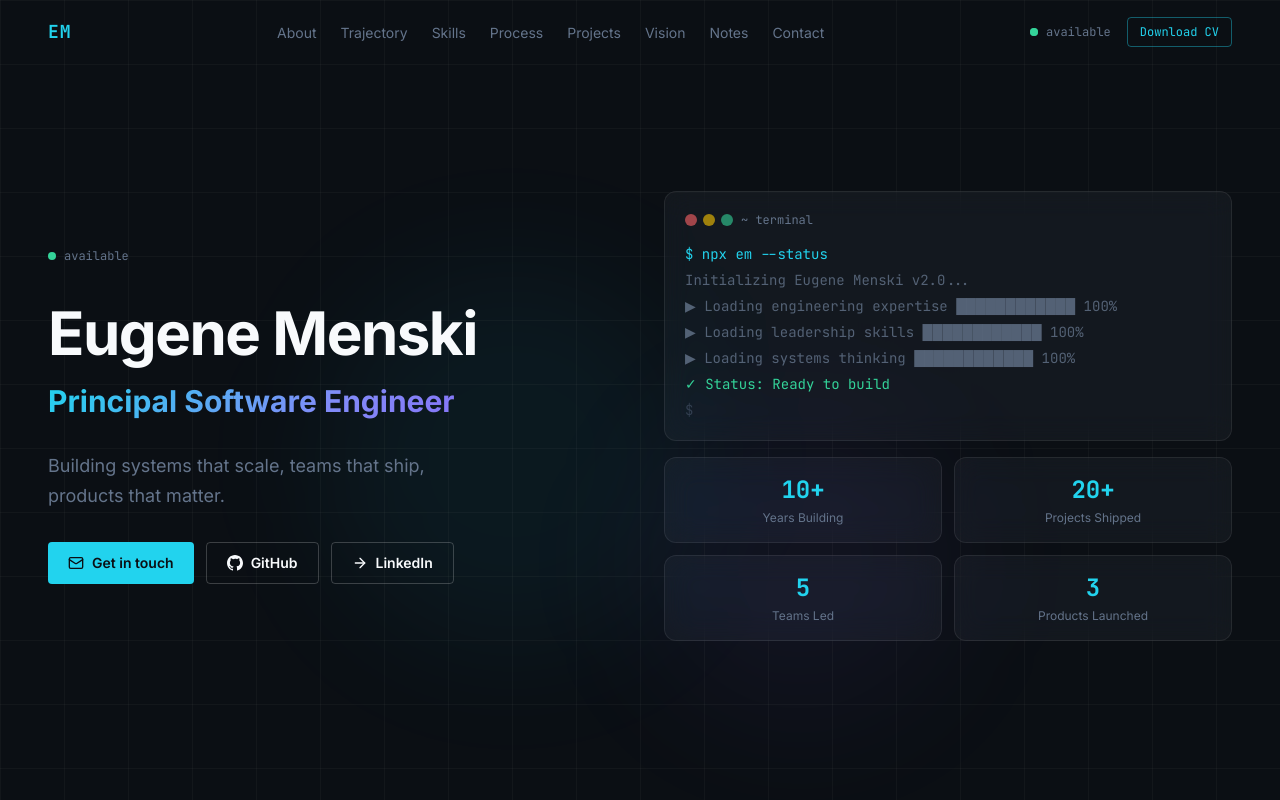
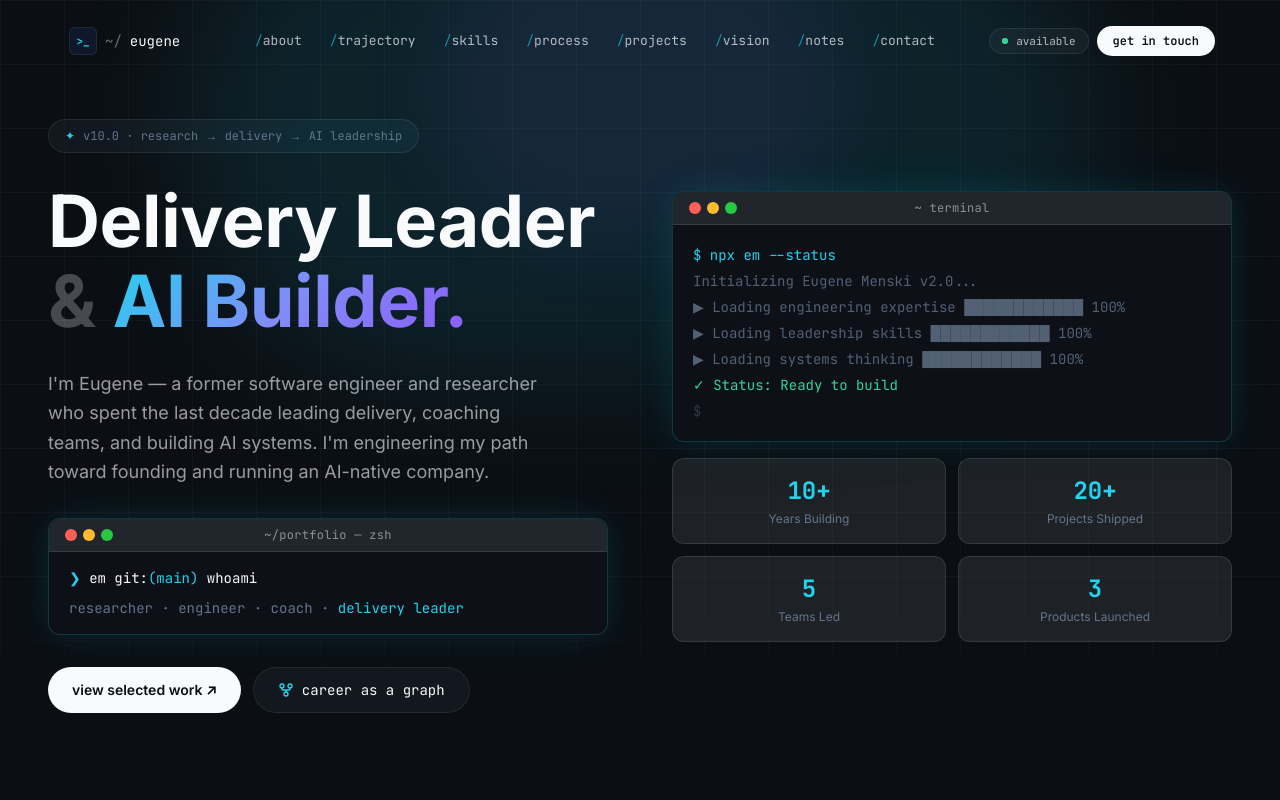
Before and after one commit to eamoe/digital-cv, a Next.js app: page /digital-cv/ in a window 1280 px wide. Shown: the top 800 px of the page. Built offline with nearby package versions, Linux system fonts and the light colour scheme.

Commit message:
feat(hero/nav): redesign hero left column and floating pill nav.

```diff
--- a/src/components/portfolio/Contact.tsx
+++ b/src/components/portfolio/Contact.tsx
@@ -158,7 +158,7 @@ export default function Contact() {
 
               <p>
                 <span className="text-primary">$</span>{' '}
-                <span className="cursor-blink">_</span>
+                <span className="cursor-blink text-primary font-mono">_</span>
               </p>
             </div>
           </motion.div>
--- a/src/components/portfolio/Hero.tsx
+++ b/src/components/portfolio/Hero.tsx
@@ -1,15 +1,7 @@
 'use client'
 
 import { motion } from 'framer-motion'
-import { Mail, ArrowRight } from 'lucide-react'
-
-function GithubIcon({ className }: { className?: string }) {
-  return (
-    <svg className={className} viewBox="0 0 24 24" fill="currentColor" aria-hidden="true">
-      <path d="M12 0C5.37 0 0 5.37 0 12c0 5.3 3.44 9.8 8.21 11.39.6.11.82-.26.82-.58v-2.23c-3.34.73-4.03-1.42-4.03-1.42-.55-1.39-1.34-1.76-1.34-1.76-1.09-.74.08-.73.08-.73 1.2.08 1.84 1.24 1.84 1.24 1.07 1.83 2.81 1.3 3.49 1 .11-.78.42-1.31.76-1.61-2.67-.3-5.47-1.33-5.47-5.93 0-1.31.47-2.38 1.24-3.22-.12-.3-.54-1.52.12-3.18 0 0 1.01-.32 3.3 1.23a11.5 11.5 0 0 1 3-.4c1.02 0 2.04.13 3 .4 2.28-1.55 3.29-1.23 3.29-1.23.66 1.66.24 2.88.12 3.18.77.84 1.24 1.91 1.24 3.22 0 4.61-2.81 5.63-5.48 5.92.43.37.82 1.1.82 2.22v3.29c0 .32.19.69.8.58C20.56 21.8 24 17.3 24 12c0-6.63-5.37-12-12-12z" />
-    </svg>
-  )
-}
+import { GitFork } from 'lucide-react'
 import profile from '@/data/profile.json'
 
 const fadeUp = (delay = 0) => ({
@@ -22,109 +14,119 @@ export default function Hero() {
   return (
     <section
       id="hero"
-      className="relative min-h-screen flex items-center grid-bg overflow-hidden"
+      className="relative min-h-screen flex items-center overflow-hidden"
     >
-      {/* Subtle radial glow behind content */}
+      {/* Grid that fades at the bottom */}
+      <div className="absolute inset-0 grid-bg mask-fade-b pointer-events-none" />
+
+      {/* Top-center gradient bloom */}
       <div className="absolute inset-0 pointer-events-none">
-        <div className="absolute top-1/3 left-1/4 w-96 h-96 bg-primary/5 rounded-full blur-3xl" />
-        <div className="absolute top-1/2 right-1/4 w-80 h-80 bg-accent/5 rounded-full blur-3xl" />
+        <div className="absolute -top-32 left-1/2 -translate-x-1/2 w-[900px] h-[500px] bg-primary/10 rounded-full blur-3xl" />
+        <div className="absolute -top-16 left-1/2 -translate-x-1/2 w-[400px] h-[300px] bg-accent/8 rounded-full blur-2xl" />
       </div>
 
       <div className="relative max-w-[1232px] mx-auto px-6 pt-24 pb-16 w-full">
-        <div className="grid lg:grid-cols-2 gap-12 items-center">
+        <div className="grid lg:grid-cols-2 gap-16 items-center">
 
-          {/* ── Left: headline + tagline + CTAs ─────────────────── */}
+          {/* ── Left column ─────────────────────────────────── */}
           <div className="space-y-8">
 
-            {/* Availability badge */}
-            <motion.div {...fadeUp(0)} className="flex items-center gap-2">
-              <span className="relative flex h-2 w-2">
-                <span className="animate-ping absolute inline-flex h-full w-full rounded-full bg-emerald opacity-75" />
-                <span className="relative inline-flex h-2 w-2 rounded-full bg-emerald" />
+            {/* Version / tagline badge */}
+            <motion.div {...fadeUp(0)}>
+              <span className="inline-flex items-center gap-2 px-4 py-2 glass rounded-full border border-white/8 text-xs font-mono text-muted">
+                <span className="text-primary">✦</span>
+                v10.0 · research → delivery → AI leadership
               </span>
-              <span className="text-xs font-mono text-muted">{profile.availability}</span>
             </motion.div>
 
-            {/* Name + role */}
-            <motion.div {...fadeUp(0.1)} className="space-y-3">
-              <h1 className="text-5xl lg:text-6xl font-bold tracking-tight text-foreground leading-tight">
-                {profile.name}
+            {/* Giant headline */}
+            <motion.div {...fadeUp(0.1)}>
+              <h1 className="font-bold leading-none tracking-tight">
+                <span className="block text-6xl lg:text-7xl text-foreground">Delivery Leader</span>
+                <span className="block text-6xl lg:text-7xl mt-2">
+                  <span className="text-foreground/25">&amp;</span>{' '}
+                  <span className="text-gradient-cyan-violet">AI Builder.</span>
+                </span>
               </h1>
-              <h2 className="text-2xl lg:text-3xl font-bold text-gradient-cyan-violet">
-                {profile.role}
-              </h2>
             </motion.div>
 
-            <motion.p {...fadeUp(0.2)} className="text-muted text-lg leading-relaxed max-w-md">
-              {profile.tagline}
+            {/* Bio */}
+            <motion.p {...fadeUp(0.2)} className="text-foreground/60 text-lg leading-relaxed max-w-lg">
+              I&apos;m {profile.name.split(' ')[0]} — a former software engineer and researcher who spent
+              the last decade leading delivery, coaching teams, and building AI systems.
+              I&apos;m engineering my path toward founding and running an AI-native company.
             </motion.p>
 
+            {/* Terminal: whoami */}
+            <motion.div {...fadeUp(0.3)} className="rounded-xl border border-primary/20 font-mono text-sm overflow-hidden bg-[#0d1117] shadow-[0_0_32px_#22d3ee18,0_0_64px_#22d3ee0a]">
+              <div className="flex items-center px-4 py-2.5 bg-[#21262d] border-b border-white/10 relative">
+                <div className="flex gap-1.5">
+                  <span className="w-3 h-3 rounded-full bg-[#ff5f57]" />
+                  <span className="w-3 h-3 rounded-full bg-[#febc2e]" />
+                  <span className="w-3 h-3 rounded-full bg-[#28c840]" />
+                </div>
+                <span className="absolute left-1/2 -translate-x-1/2 text-xs text-foreground/50 tracking-wide">~/portfolio — zsh</span>
+              </div>
+              <div className="px-5 py-4 space-y-2.5">
+                <p>
+                  <span className="text-primary">❯</span>{' '}
+                  <span className="text-foreground">em</span>{' '}
+                  <span className="text-foreground">git:</span>
+                  <span className="text-primary">(main)</span>{' '}
+                  <span className="text-foreground">whoami</span>
+                </p>
+                <p className="text-muted">
+                  researcher · engineer · coach · <span className="text-primary">delivery leader</span>
+                  <span className="cursor-blink text-primary font-mono">_</span>
+                </p>
+              </div>
+            </motion.div>
+
             {/* CTAs */}
-            <motion.div {...fadeUp(0.3)} className="flex flex-wrap gap-3">
+            <motion.div {...fadeUp(0.4)} className="flex flex-wrap gap-3">
               <a
-                href={`mailto:${profile.email}`}
-                className="inline-flex items-center gap-2 px-5 py-2.5 bg-primary text-background rounded font-semibold text-sm hover:bg-primary/90 transition-colors duration-200"
+                href="#projects"
+                className="inline-flex items-center gap-2 px-6 py-3 bg-foreground text-background rounded-full font-semibold text-sm hover:bg-foreground/90 transition-colors duration-200"
               >
-                <Mail className="w-4 h-4" />
-                Get in touch
+                view selected work ↗
               </a>
               <a
-                href={profile.social.github}
-                target="_blank"
-                rel="noopener noreferrer"
-                className="inline-flex items-center gap-2 px-5 py-2.5 border border-white/20 text-foreground rounded font-semibold text-sm hover:border-white/40 hover:bg-white/5 transition-colors duration-200"
+                href="#trajectory"
+                className="inline-flex items-center gap-2 px-6 py-3 glass border border-white/8 text-foreground rounded-full font-mono text-sm hover:border-white/20 hover:bg-white/5 transition-colors duration-200"
               >
-                <GithubIcon className="w-4 h-4" />
-                GitHub
-              </a>
-              <a
-                href={profile.social.linkedin}
-                target="_blank"
-                rel="noopener noreferrer"
-                className="inline-flex items-center gap-2 px-5 py-2.5 border border-white/20 text-foreground rounded font-semibold text-sm hover:border-white/40 hover:bg-white/5 transition-colors duration-200"
-              >
-                <ArrowRight className="w-4 h-4" />
-                LinkedIn
+                <GitFork className="w-4 h-4 text-primary" />
+                career as a graph
               </a>
             </motion.div>
+
           </div>
 
-          {/* ── Right: terminal + metrics ────────────────────────── */}
+          {/* ── Right column: terminal + metrics ────────────── */}
           <motion.div {...fadeUp(0.2)} className="space-y-4">
 
-            {/* Terminal block */}
-            <div className="glass rounded-xl p-5 font-mono text-sm">
-              {/* Traffic lights */}
-              <div className="flex items-center gap-2 mb-4">
+            <div className="rounded-xl border border-primary/20 font-mono text-sm overflow-hidden bg-[#0d1117] shadow-[0_0_32px_#22d3ee18,0_0_64px_#22d3ee0a]">
+              <div className="flex items-center px-4 py-2.5 bg-[#21262d] border-b border-white/10 relative">
                 <div className="flex gap-1.5">
-                  <span className="w-3 h-3 rounded-full bg-red-400/60" />
-                  <span className="w-3 h-3 rounded-full bg-yellow-400/60" />
-                  <span className="w-3 h-3 rounded-full bg-emerald/60" />
+                  <span className="w-3 h-3 rounded-full bg-[#ff5f57]" />
+                  <span className="w-3 h-3 rounded-full bg-[#febc2e]" />
+                  <span className="w-3 h-3 rounded-full bg-[#28c840]" />
                 </div>
-                <span className="text-muted text-xs">~ terminal</span>
+                <span className="absolute left-1/2 -translate-x-1/2 text-xs text-foreground/50 tracking-wide">~ terminal</span>
               </div>
-              {/* Output lines */}
-              <div className="space-y-1.5">
+              <div className="space-y-1.5 p-5">
                 <p className="text-primary">$ {profile.terminal.command}</p>
                 {profile.terminal.lines.map((line, i) => (
                   <p key={i} className={i === profile.terminal.lines.length - 1 ? 'text-emerald' : 'text-muted/80'}>
                     {line}
                   </p>
                 ))}
-                {/* Blinking cursor */}
-                <p className="text-muted/40">
-                  $ <span className="cursor-blink">▊</span>
-                </p>
+                <p className="text-muted/40">$ <span className="cursor-blink text-primary font-mono">_</span></p>
               </div>
             </div>
 
-            {/* KPI metrics */}
             <div className="grid grid-cols-2 gap-3">
               {profile.metrics.map((metric) => (
-                <div
-                  key={metric.label}
-                  className="glass glass-hover rounded-xl p-4 text-center"
-                >
+                <div key={metric.label} className="rounded-xl p-4 text-center bg-white/8 border border-white/10 hover:bg-white/12 transition-colors duration-200">
                   <p className="text-2xl font-bold text-primary font-mono">{metric.value}</p>
                   <p className="text-xs text-muted mt-1">{metric.label}</p>
                 </div>
@@ -132,6 +134,7 @@ export default function Hero() {
             </div>
 
           </motion.div>
+
         </div>
       </div>
     </section>
--- a/src/components/portfolio/Nav.tsx
+++ b/src/components/portfolio/Nav.tsx
@@ -4,76 +4,88 @@ import { useState, useEffect } from 'react'
 import profile from '@/data/profile.json'
 
 const NAV_LINKS = [
-  { label: 'About',      href: '#about'      },
-  { label: 'Trajectory', href: '#trajectory' },
-  { label: 'Skills',     href: '#skills'     },
-  { label: 'Process',    href: '#process'    },
-  { label: 'Projects',   href: '#projects'   },
-  { label: 'Vision',     href: '#vision'     },
-  { label: 'Notes',      href: '#notes'      },
-  { label: 'Contact',    href: '#contact'    },
+  { label: 'about',      href: '#about'      },
+  { label: 'trajectory', href: '#trajectory' },
+  { label: 'skills',     href: '#skills'     },
+  { label: 'process',    href: '#process'    },
+  { label: 'projects',   href: '#projects'   },
+  { label: 'vision',     href: '#vision'     },
+  { label: 'notes',      href: '#notes'      },
+  { label: 'contact',    href: '#contact'    },
 ]
 
 export default function Nav() {
   const [scrolled, setScrolled] = useState(false)
 
   useEffect(() => {
-    const onScroll = () => setScrolled(window.scrollY > 20)
+    const onScroll = () => setScrolled(window.scrollY > 12)
+    onScroll()
     window.addEventListener('scroll', onScroll, { passive: true })
     return () => window.removeEventListener('scroll', onScroll)
   }, [])
 
   return (
     <header
-      className={`fixed top-0 left-0 right-0 z-50 transition-all duration-300 ${
-        scrolled ? 'glass border-b border-white/10' : 'bg-transparent'
+      className={`fixed inset-x-0 top-0 z-50 transition-all duration-300 ${scrolled ? 'py-2' : 'py-4'}`}
+    >
+      <div className="mx-auto max-w-[1232px] px-6">
+        <div
+          className={`flex items-center justify-between rounded-full border px-4 py-2 transition-all duration-300 ${
+            scrolled
+              ? 'bg-[rgba(34,211,238,0.06)] backdrop-blur-xl border-primary/15 shadow-[0_8px_30px_-12px_rgba(34,211,238,0.08)]'
+              : 'bg-transparent border-transparent'
           }`}
         >
-      <nav className="max-w-[1232px] mx-auto px-6 h-16 flex items-center justify-between">
 
           {/* Logo */}
           <a
             href="#"
             aria-label={`${profile.name} — back to top`}
-          className="font-mono font-bold text-lg tracking-wider text-primary rounded focus-visible:outline-2 focus-visible:outline-primary focus-visible:outline-offset-4"
+            className="flex items-center gap-2 px-1 py-0.5 rounded focus-visible:outline-2 focus-visible:outline-primary focus-visible:outline-offset-4"
           >
-          {profile.initials}
+            <div className="w-7 h-7 rounded-md bg-card border border-white/8 flex items-center justify-center shrink-0">
+              <span className="text-primary text-[11px] font-bold font-mono">&gt;_</span>
+            </div>
+            <span className="font-mono text-sm text-foreground/40">~/</span>
+            <span className="font-mono text-sm text-foreground">{profile.name.split(' ')[0].toLowerCase()}</span>
+            <span className="cursor-blink text-primary text-sm font-mono">_</span>
           </a>
 
-        {/* Links — hidden on mobile */}
-        <ul className="hidden md:flex items-center gap-6">
+          {/* Links */}
+          <nav aria-label="Primary" className="hidden md:block">
+            <ul className="flex items-center gap-1 font-mono text-[13px]">
               {NAV_LINKS.map(({ label, href }) => (
                 <li key={href}>
                   <a
                     href={href}
-                className="text-sm text-muted hover:text-foreground transition-colors duration-200 rounded focus-visible:outline-2 focus-visible:outline-primary focus-visible:outline-offset-4"
+                    className="rounded-full px-3 py-1.5 text-foreground/70 hover:bg-white/8 hover:text-foreground transition-colors duration-200"
                   >
-                {label}
+                    <span className="text-primary/60">/</span>{label}
                   </a>
                 </li>
               ))}
             </ul>
+          </nav>
 
           {/* Right side */}
-        <div className="flex items-center gap-4">
-          {/* Availability pulse */}
-          <div className="hidden sm:flex items-center gap-2" aria-hidden="true">
-            <span className="relative flex h-2 w-2">
-              <span className="animate-ping absolute inline-flex h-full w-full rounded-full bg-emerald opacity-75" />
-              <span className="relative inline-flex h-2 w-2 rounded-full bg-emerald" />
+          <div className="flex items-center gap-2">
+            <span className="hidden sm:inline-flex items-center gap-2 rounded-full border border-white/8 bg-white/4 px-3 py-1 font-mono text-[11px] text-foreground/70">
+              <span className="relative flex h-1.5 w-1.5">
+                <span className="absolute inline-flex h-full w-full animate-ping rounded-full bg-emerald opacity-70" />
+                <span className="relative inline-flex h-1.5 w-1.5 rounded-full bg-emerald" />
               </span>
-            <span className="text-xs text-muted font-mono">{profile.availability}</span>
+              {profile.availability}
+            </span>
+            <a
+              href="#contact"
+              className="rounded-full bg-foreground px-4 py-1.5 font-mono text-[12px] text-background hover:bg-foreground/90 transition-colors duration-200 font-semibold"
+            >
+              get in touch
+            </a>
           </div>
 
-          <button
-            aria-label="Download CV as PDF"
-            className="hidden sm:block text-xs px-3 py-1.5 rounded border border-primary/40 text-primary hover:bg-primary/10 transition-colors duration-200 font-mono cursor-pointer focus-visible:outline-2 focus-visible:outline-primary focus-visible:outline-offset-2"
-          >
-            Download CV
-          </button>
         </div>
-
-      </nav>
+      </div>
     </header>
   )
 }
--- a/src/components/portfolio/Skills.tsx
+++ b/src/components/portfolio/Skills.tsx
@@ -116,7 +116,7 @@ export default function Skills() {
               <div className="space-y-1 pt-1">
                 <p><span className="text-primary">$</span>{' '}<span className="text-foreground">echo $STATUS</span></p>
                 <p className="text-emerald">shipping</p>
-                <p className="pt-1"><span className="text-primary">$</span>{' '}<span className="cursor-blink">_</span></p>
+                <p className="pt-1"><span className="text-primary">$</span>{' '}<span className="cursor-blink text-primary font-mono">_</span></p>
               </div>
             </div>
           </motion.div>
```
Lines whose indentation alone changed are shown as unchanged.
